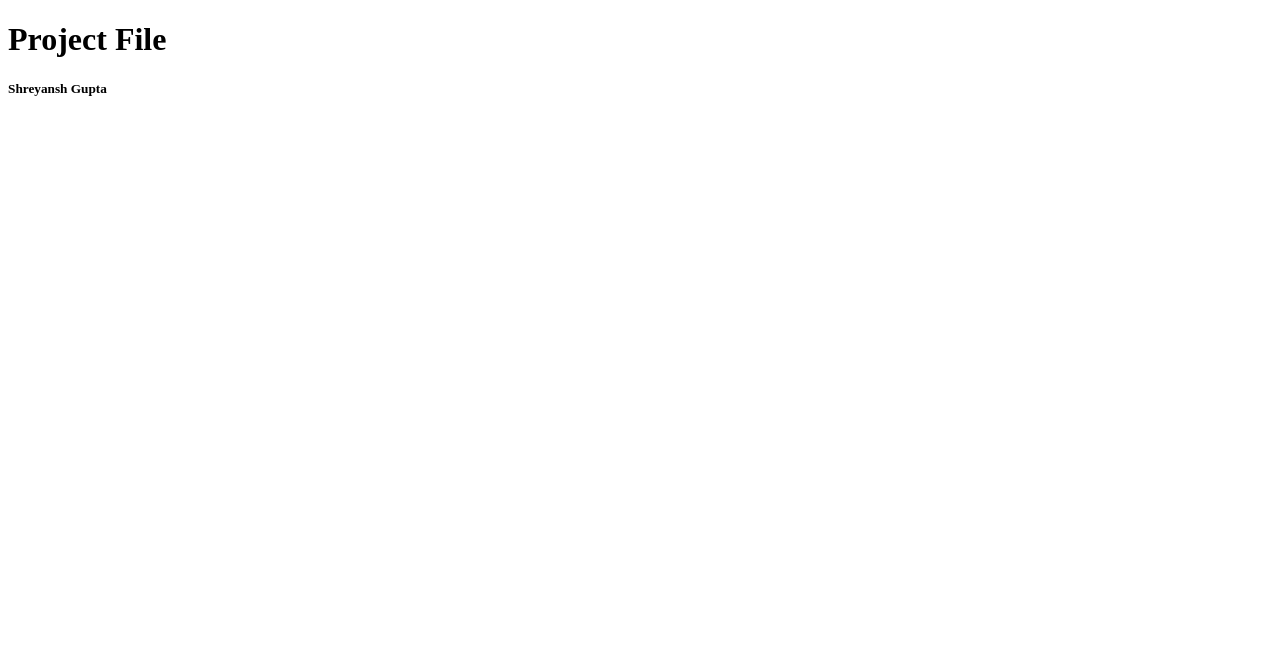
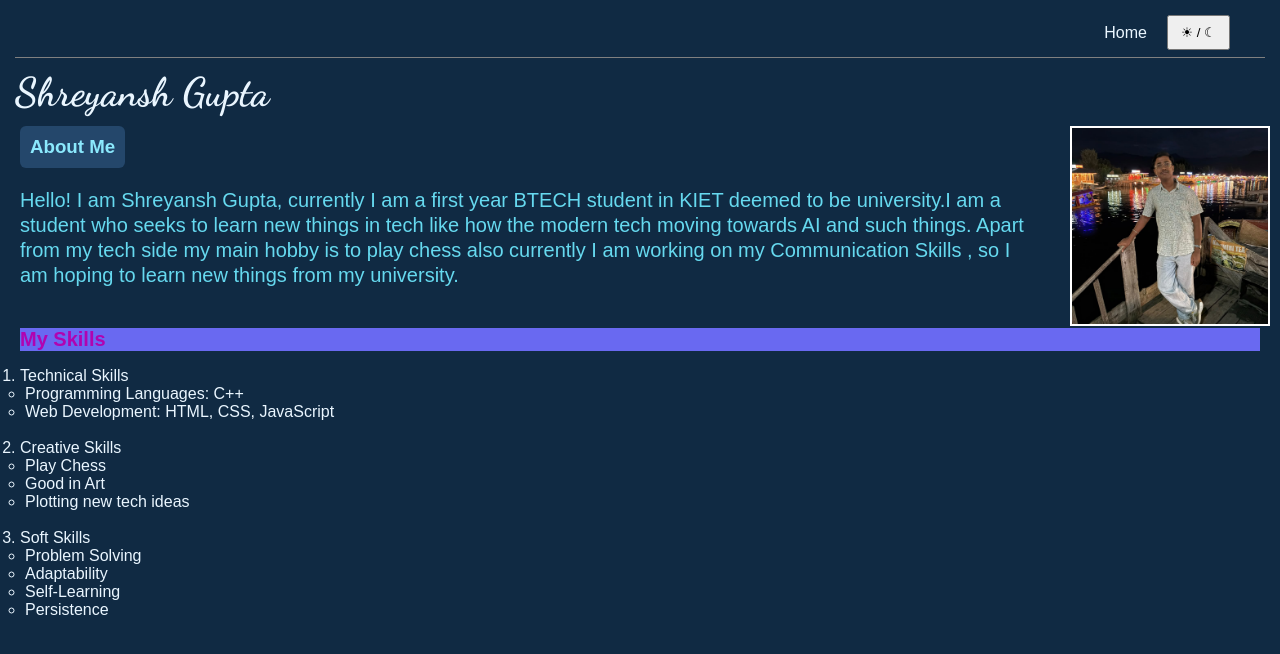
Before and after one commit to shreyanshgupta1098-debug/Task-, a plain HTML site: page index.html in a window 1280 px wide. Drawn offline with Linux system fonts and the light colour scheme.

Commit message:
Added portfolio page

```diff
--- /dev/null
+++ b/Portfolio.js
@@ -0,0 +1,11 @@
+let themeBtn = document.querySelector("#themeBtn");
+
+themeBtn.addEventListener("click", function() {
+    document.body.classList.toggle("light");
+
+    if (document.body.classList.contains("light")) {
+        themeBtn.innerText = "🌙 Dark Mode";
+    } else {
+        themeBtn.innerText = "☀ Light Mode";
+    }
+});
--- /dev/null
+++ b/ShreyanshPortfolio.css
@@ -0,0 +1,191 @@
+* {
+    margin-left: 5px;
+    margin-right: 5px;
+    padding: 0;
+    box-sizing: border-box;
+}
+body {
+    font-family:  'Space Grotesk', sans-serif;
+    background: rgb(184, 253, 255);
+}
+h1 {
+    font-family: 'Dancing Script', cursive;
+
+}
+
+header {
+    display: flex;
+    justify-content: flex-end;
+    align-items: center;
+    padding: 10px 25px;
+    border-bottom: 1px solid gray;
+    height: 50px;
+}
+p {
+    font-size: 18px;
+    line-height: 1.25;
+    margin-bottom: 20px;
+}
+
+button {
+    padding: 8px 12px;
+    cursor: pointer;
+}
+
+nav {
+    display: flex;
+    align-items: center;
+    gap: 10px;
+}
+
+h1 {
+    text-align: start;
+    color: black;
+    font-size: 40px;
+    margin-top: 10px;
+    font-family: 'Dancing Script', cursive;
+    font-weight: bold;
+    margin-bottom: 10px;
+}
+
+.about-container {
+    display: flex;
+    flex-direction: row;
+    align-items: flex-start;
+    gap: 20px;
+    width: 100%;
+}
+
+.about-text {
+    flex: 1;
+    color: rgb(17, 183, 238);
+    margin-bottom: 20px;
+}
+
+.about-text h3 {
+    display: inline-block;
+    background-color: #c9c9c9;
+    color: #5145ff;
+    padding: 10px 10px;
+    border-radius: 6px;
+    margin: 0 0 20px 0px;
+}
+
+.about-text p {
+    margin: 0;
+    font-size: 20px;
+}
+
+.about-container img {
+    width: 200px;
+    height: 200px;
+    object-fit: cover;
+    border: 3px solid white;
+    order: 2;
+}
+
+
+.about-container img {
+    width: 200px;
+    height: 200px;
+    object-fit: cover;
+    justify-content: flex-end;
+    border : 2px solid white;
+    align-items: flex-end;
+}
+
+h4{
+    display: wide;
+    color: rgb(177, 3, 177);
+    font-size: 20px;
+    margin: 2px 10px 10px 10px;
+    background-color: rgb(105, 105, 241);
+}
+
+/* Dark Blue Theme */
+body {
+    background-color: #102a43;
+    color: #eaf6ff;
+    transition: 0.3s;
+}
+
+h1 {
+    color: #eaf6ff;
+}
+
+.about-text {
+    color: #66d9ef;
+}
+
+.about-text h3 {
+    background-color: #24476b;
+    color: #8be9fd;
+}
+
+/* Light Blue Theme */
+body.light {
+    background-color: rgb(184, 253, 255);
+    color: black;
+}
+
+body.light h1 {
+    color: black;
+}
+
+body.light .about-text {
+    color: rgb(17, 183, 238);
+}
+
+body.light .about-text h3 {
+    background-color: #c9c9c9;
+    color: #5145ff;
+}
+
+nav a {
+    color: #eaf6ff;
+    text-decoration: none;
+}
+
+body.light nav a {
+    color: #102a43;
+}
+
+nav a:hover {
+    color: #66d9ef;
+}
+
+/* Tablet */
+@media (max-width: 768px) {
+    .about-container {
+        flex-direction: column;
+        align-items: center;
+    }
+
+    .about-container img {
+        width: 180px;
+        height: 180px;
+    }
+
+    .about-text {
+        width: 100%;
+    }
+}
+
+/* Mobile */
+@media (max-width: 480px) {
+    h1 {
+        font-size: 30px;
+    }
+
+    p {
+        font-size: 16px;
+    }
+
+    header {
+        padding: 10px;
+    }
+
+    .about-text p {
+        font-size: 17px;
+    }
+}
--- a/index.html
+++ b/index.html
@@ -3,10 +3,53 @@
 <head>
     <meta charset="UTF-8">
     <meta name="viewport" content="width=device-width, initial-scale=1.0">
-    <title>Document</title>
+    <title>Shreyansh's Personal Portfolio</title>
+    <link rel="stylesheet" href="ShreyanshPortfolio.css">
+
+    <header>
+
+    <nav>
+        <a href="HomePage.html">Home</a>
+        <button id="themeBtn">☀ / ☾</button>
+    </nav>
+    <link href="https://fonts.googleapis.com/css2?family=Dancing+Script:wght@400;700&display=swap" rel="stylesheet">
+    </header>
 </head>
+<script src="Portfolio.js"></script>
 <body>
-    <h1>Project File</h1>
-    <h5>Shreyansh Gupta</h5>
+
+    <h1>Shreyansh Gupta</h1>
+    <div class="about-container">
+        <div class ="about-text">
+        <h3>About Me</h3>
+        <p>Hello! I am Shreyansh Gupta, currently I am a first year BTECH student in KIET deemed to be university.I am a student who seeks to learn new things in tech like how the modern tech moving towards AI and such things. Apart from my tech side my main hobby is to play chess also currently I am working on my Communication Skills , so I am hoping to learn new things from my university.  </p>
+        </div>
+        <img src="image.png" alt="Shreyansh Gupta" width="200" height="200">
+
+    </div>
+    <h4>My Skills</h4>
+    <ol>
+        <li>Technical Skills</li>
+        <ul>
+        <li>Programming Languages: C++</li>
+        <li>Web Development: HTML, CSS, JavaScript</li>
+    </ul>
+    <br>
+        <li>Creative Skills</li>
+        <ul>
+            <li>Play Chess</li>
+            <li>Good in Art</li>
+            <li>Plotting new tech ideas</li>
+        </ul>
+        <br>
+        <li>Soft Skills</li>
+        <ul>
+            <li>Problem Solving</li>
+            <li>Adaptability</li>
+            <li>Self-Learning</li>
+            <li>Persistence</li>
+        </ul>
+    </ol>
+    <script src="Homepage.js"></script>
 </body>
 </html>
```
Also changed, not shown: image.png (added).
